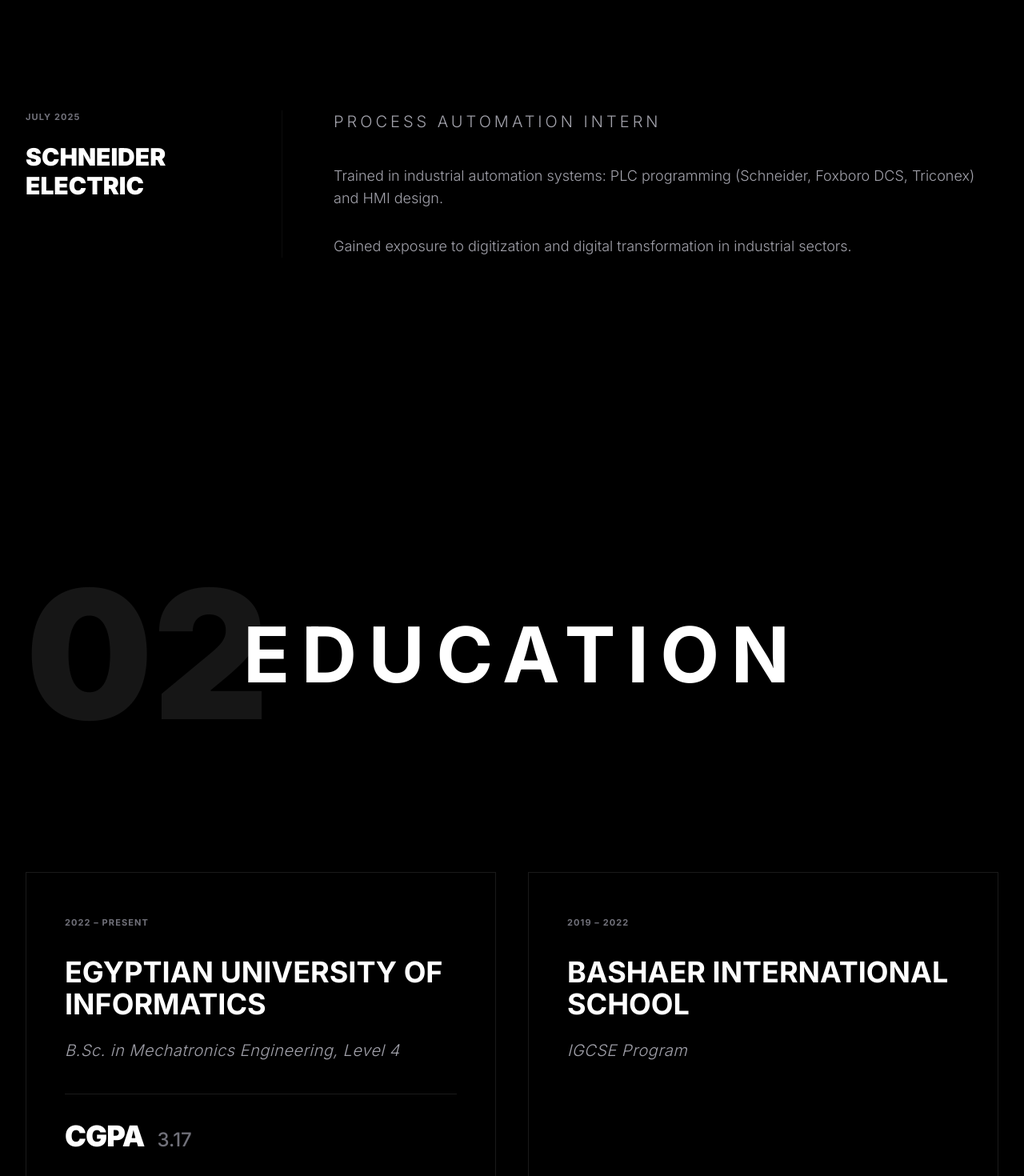
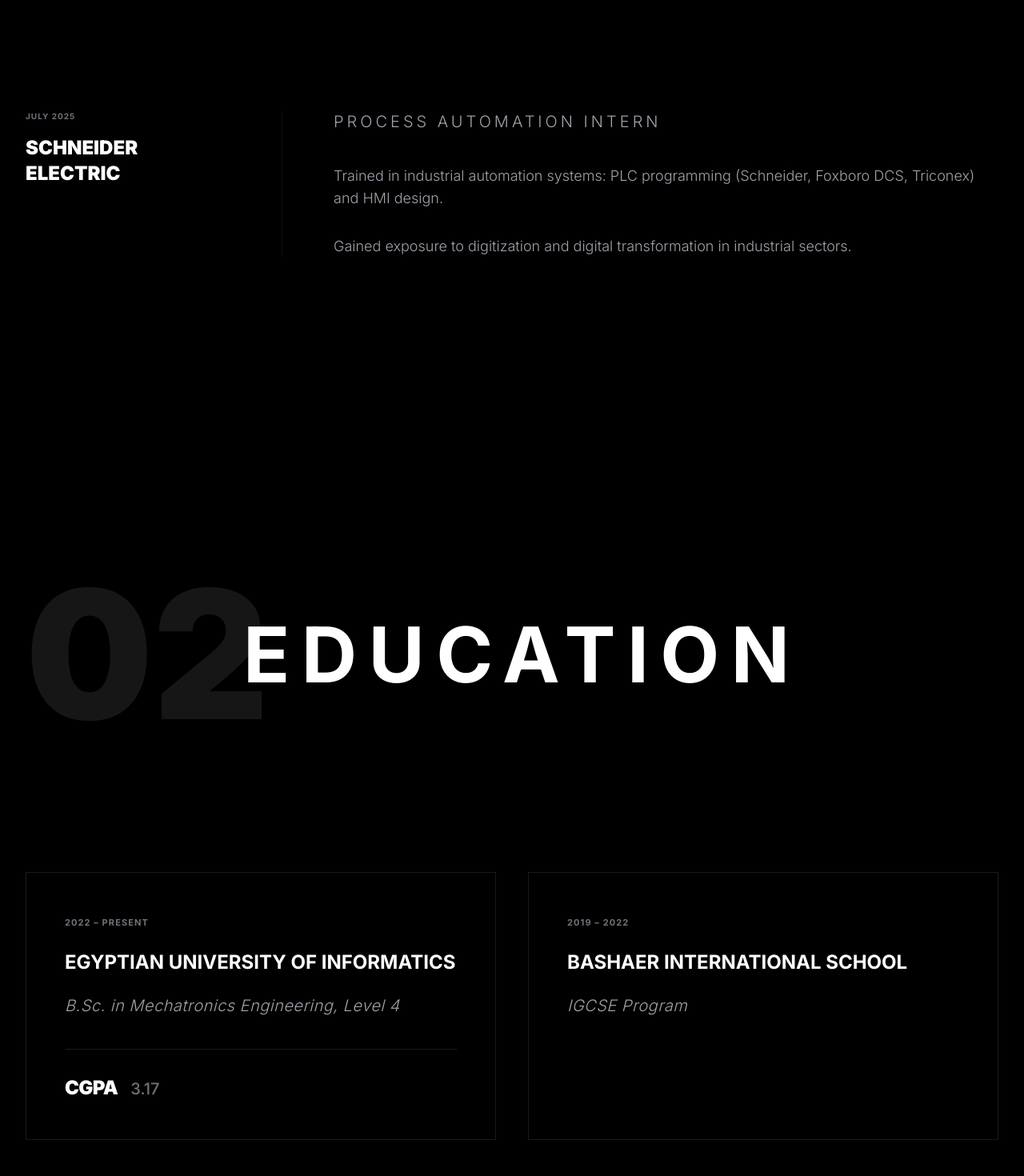
Before and after one commit to AmadoMamado74/AmadoPortfolio, a React (Vite) app: page / in a window 1280 px wide. Shown: the part 3020-4490 px from the top of the page at 80% size. Built offline with nearby package versions, Linux system fonts and the light colour scheme.

Commit message:
Further reduce font sizes for company and institution names for a cleaner layout

```diff
--- a/App.tsx
+++ b/App.tsx
@@ -349,8 +349,8 @@
                 {data.workExperience.map((exp) => (
                   <div key={exp.id} className="group relative grid grid-cols-1 md:grid-cols-4 gap-6 md:gap-16">
                     <div className="md:col-span-1 text-left">
-                      <span className="text-[10px] md:text-[11px] font-bold text-zinc-500 uppercase tracking-widest block mb-2 md:mb-6">{exp.period}</span>
-                      <h4 className="text-2xl md:text-3xl font-black uppercase text-white leading-tight">{exp.company}</h4>
+                      <span className="text-[9px] md:text-[10px] font-bold text-zinc-500 uppercase tracking-widest block mb-2 md:mb-4">{exp.period}</span>
+                      <h4 className="text-xl md:text-2xl font-black uppercase text-white leading-tight">{exp.company}</h4>
                     </div>
                     <div className="md:col-span-3 border-l-0 md:border-l border-white/5 pl-0 md:pl-16 group-hover:border-white/20 transition-all duration-700 text-left">
                       <h5 className="text-lg md:text-xl font-light text-zinc-400 mb-4 md:mb-10 uppercase tracking-[0.2em]">{exp.role}</h5>
@@ -377,12 +377,12 @@
                 {data.education.map((edu) => (
                   <div key={edu.id} className="p-4 md:p-12 border border-white/10 bg-black/20 hover:border-white/40 transition-all duration-700 backdrop-blur-sm text-left">
                     <span className="text-[8px] md:text-[11px] font-bold text-zinc-500 uppercase tracking-widest">{edu.period}</span>
-                    <h4 className="text-lg md:text-4xl font-bold mt-2 md:mt-8 uppercase text-white">{edu.institution}</h4>
+                    <h4 className="text-lg md:text-2xl font-bold mt-2 md:mt-6 uppercase text-white">{edu.institution}</h4>
                     <p className="text-[12px] md:text-xl font-light text-zinc-400 mt-2 md:mt-6 tracking-wide italic">{edu.degree}</p>
                     {edu.gpa && (
                       <div className="mt-4 md:mt-10 pt-4 md:pt-8 border-t border-white/10 flex items-baseline justify-start gap-2 md:gap-4">
-                        <span className="text-lg md:text-4xl font-black text-white uppercase tracking-tight">CGPA</span>
-                        <span className="text-sm md:text-2xl font-medium text-zinc-500">{edu.gpa}</span>
+                        <span className="text-lg md:text-2xl font-black text-white uppercase tracking-tight">CGPA</span>
+                        <span className="text-sm md:text-xl font-medium text-zinc-500">{edu.gpa}</span>
                       </div>
                     )}
                   </div>
```
